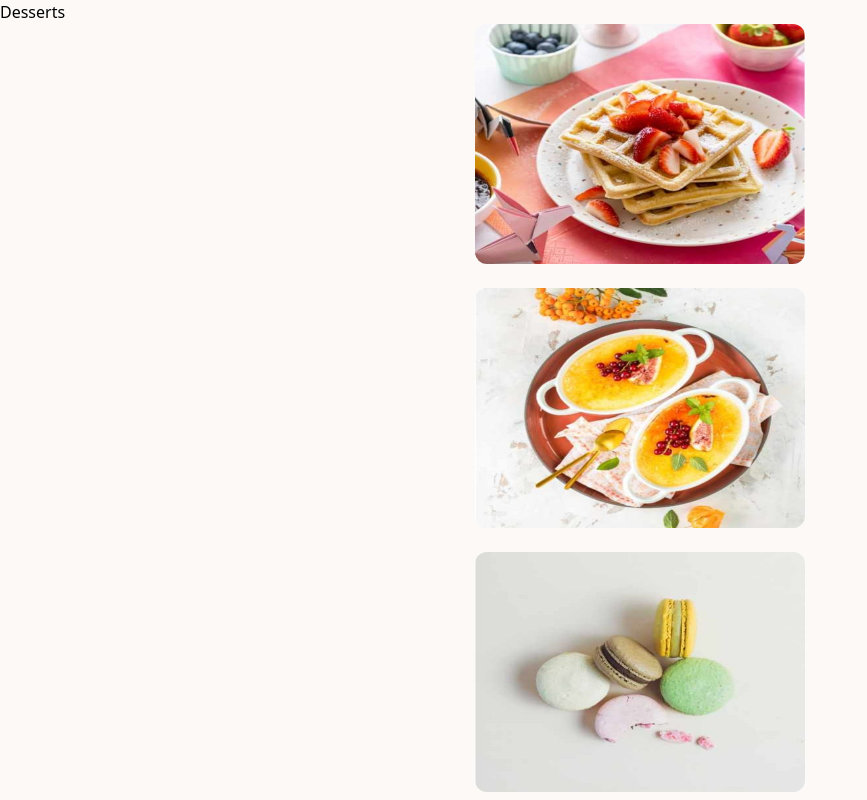
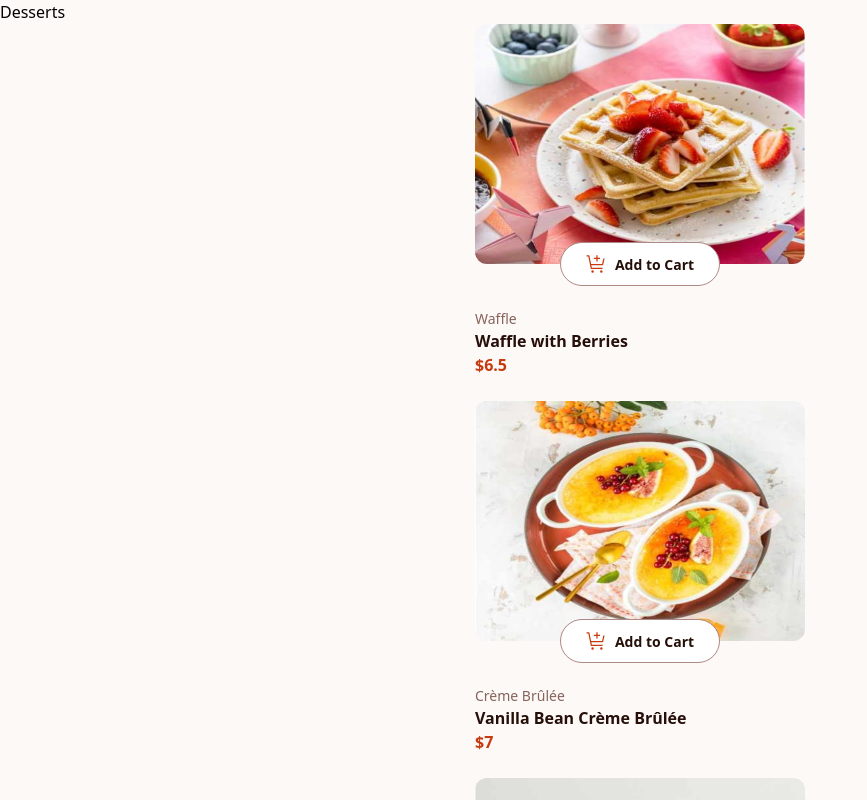
Before and after one commit to rf1303/Product-List-With-Cart, a React (Vite) app: page / in a window 1280 px wide. Shown: the top 800 px of the page, without its empty margins (0-867 px from the left). Built offline with nearby package versions, Linux system fonts and the light colour scheme.

Commit message:
buttons en proceso 02

```diff
--- a/public/data.json
+++ b/public/data.json
@@ -1,5 +1,6 @@
 [
     {
+        "id": 1,
         "image": {
             "thumbnail": "/assets/images/image-waffle-thumbnail.jpg",
             "mobile": "/assets/images/image-waffle-mobile.jpg",
@@ -11,6 +12,7 @@
         "price": 6.50
     },
     {
+        "id": 2,
         "image": {
             "thumbnail": "/assets/images/image-creme-brulee-thumbnail.jpg",
             "mobile": "/assets/images/image-creme-brulee-mobile.jpg",
@@ -22,6 +24,7 @@
         "price": 7.00
     },
     {
+        "id": 3,
         "image": {
             "thumbnail": "/assets/images/image-macaron-thumbnail.jpg",
             "mobile": "/assets/images/image-macaron-mobile.jpg",
@@ -33,6 +36,7 @@
         "price": 8.00
     },
     {
+        "id": 4,
         "image": {
             "thumbnail": "/assets/images/image-tiramisu-thumbnail.jpg",
             "mobile": "/assets/images/image-tiramisu-mobile.jpg",
@@ -44,6 +48,7 @@
         "price": 5.50
     },
     {
+        "id": 5,
         "image": {
             "thumbnail": "/assets/images/image-baklava-thumbnail.jpg",
             "mobile": "/assets/images/image-baklava-mobile.jpg",
@@ -55,6 +60,7 @@
         "price": 4.00
     },
     {
+        "id": 6,
         "image": {
             "thumbnail": "/assets/images/image-meringue-thumbnail.jpg",
             "mobile": "/assets/images/image-meringue-mobile.jpg",
@@ -66,6 +72,7 @@
         "price": 5.00
     },
     {
+        "id": 7,
         "image": {
             "thumbnail": "/assets/images/image-cake-thumbnail.jpg",
             "mobile": "/assets/images/image-cake-mobile.jpg",
@@ -77,6 +84,7 @@
         "price": 4.50
     },
     {
+        "id": 8,
         "image": {
             "thumbnail": "/assets/images/image-brownie-thumbnail.jpg",
             "mobile": "/assets/images/image-brownie-mobile.jpg",
@@ -88,6 +96,7 @@
         "price": 4.50
     },
     {
+        "id": 9,
         "image": {
             "thumbnail": "/assets/images/image-panna-cotta-thumbnail.jpg",
             "mobile": "/assets/images/image-panna-cotta-mobile.jpg",
--- a/src/Desserts.jsx
+++ b/src/Desserts.jsx
@@ -1,3 +1,4 @@
+import { AddCartBtn } from './buttons.jsx';
 import { useJsonData } from './data-context/JsonDataContext.jsx'
 
 
@@ -10,15 +11,22 @@ export function Desserts() {
                 <h1 className=''>Desserts</h1>
             </header>
             <div className='grid items-center justify-items-center gap-6'>
-                {dataProducts.map((item, index) => (
-                    <div key={index} className='w-full max-w-82.5'>
+                {dataProducts.map((item) => (
+                    <div key={item.id} className='w-full max-w-82.5'>
                         <div className=''>
                             <picture>
                                 <source srcSet={item.image.desktop} media='(min-width: 80em)' />
                                 <source srcSet={item.image.tablet} media='(min-width: 47.938em)' />
                                 <img src={item.image.desktop} alt={`image of ${item.name}`} className="w-full  max-w-82.5 h-clampImg rounded-xl" />
                             </picture>
-                            <button type='button' ></button>
+                            <div className='flex items-center justify-center transform -translate-y-1/2'>
+                                <AddCartBtn dataProducts={item}/>
+                            </div>
+                        </div>
+                        <div className=''>
+                            <p className='text-rose-500 text-preset-4 font-normal'>{item.category}</p>
+                            <p className='text-rose-900 text-preset-3 font-semibold'>{item.name}</p>
+                            <p className='text-red text-preset-3 font-semibold'>${item.price}</p>
                         </div>
                     </div>
 
--- a/src/buttons.jsx
+++ b/src/buttons.jsx
@@ -1,17 +1,27 @@
+import { useAddCart } from './data-context/CartOrderData.jsx'
 
+const IconAddCart = () => (<svg xmlns="http://www.w3.org/2000/svg" width="21" height="20" fill="none" viewBox="0 0 21 20"><g fill="#C73B0F" clip-path="url(#a)"><path d="M6.583 18.75a1.25 1.25 0 1 0 0-2.5 1.25 1.25 0 0 0 0 2.5ZM15.334 18.75a1.25 1.25 0 1 0 0-2.5 1.25 1.25 0 0 0 0 2.5ZM3.446 1.752a.625.625 0 0 0-.613-.502h-2.5V2.5h1.988l2.4 11.998a.625.625 0 0 0 .612.502h11.25v-1.25H5.847l-.5-2.5h11.238a.625.625 0 0 0 .61-.49l1.417-6.385h-1.28L16.083 10H5.096l-1.65-8.248Z" /><path d="M11.584 3.75v-2.5h-1.25v2.5h-2.5V5h2.5v2.5h1.25V5h2.5V3.75h-2.5Z" /></g><defs><clipPath id="a"><path fill="#fff" d="M.333 0h20v20h-20z" /></clipPath></defs></svg>);
 
-const IconAddCart = () => (<svg xmlns="http://www.w3.org/2000/svg" width="21" height="20" fill="none" viewBox="0 0 21 20"><g fill="#C73B0F" clip-path="url(#a)"><path d="M6.583 18.75a1.25 1.25 0 1 0 0-2.5 1.25 1.25 0 0 0 0 2.5ZM15.334 18.75a1.25 1.25 0 1 0 0-2.5 1.25 1.25 0 0 0 0 2.5ZM3.446 1.752a.625.625 0 0 0-.613-.502h-2.5V2.5h1.988l2.4 11.998a.625.625 0 0 0 .612.502h11.25v-1.25H5.847l-.5-2.5h11.238a.625.625 0 0 0 .61-.49l1.417-6.385h-1.28L16.083 10H5.096l-1.65-8.248Z"/><path d="M11.584 3.75v-2.5h-1.25v2.5h-2.5V5h2.5v2.5h1.25V5h2.5V3.75h-2.5Z"/></g><defs><clipPath id="a"><path fill="#fff" d="M.333 0h20v20h-20z"/></clipPath></defs></svg>);
+const IconDecrement = () => (<svg xmlns="http://www.w3.org/2000/svg" width="10" height="2" fill="none" viewBox="0 0 10 2"><path fill="#fff" d="M0 .375h10v1.25H0V.375Z" /></svg>);
 
+const Icon = () => (<svg xmlns="http://www.w3.org/2000/svg" width="10" height="10" fill="none" viewBox="0 0 10 10"><path fill="#fff" d="M10 4.375H5.625V0h-1.25v4.375H0v1.25h4.375V10h1.25V5.625H10v-1.25Z" /></svg>);
 
-const IconDecrement = () => (<svg xmlns="http://www.w3.org/2000/svg" width="10" height="2" fill="none" viewBox="0 0 10 2"><path fill="#fff" d="M0 .375h10v1.25H0V.375Z"/></svg>);
+// export const handleAddCart = () ({
+//
+// });
 
-const Icon = () => (<svg xmlns="http://www.w3.org/2000/svg" width="10" height="10" fill="none" viewBox="0 0 10 10"><path fill="#fff" d="M10 4.375H5.625V0h-1.25v4.375H0v1.25h4.375V10h1.25V5.625H10v-1.25Z"/></svg>);
-
-
-export function AddCartBtn () {
-
+export function AddCartBtn({ dataProducts }) {
+    const { state, dispath } = useAddCart();
     return (
-        <button type="button" className="" onClick={}></button>
+        <>
+            <button type="button" onClick={() => dispath({ type: "ADD_TO_CART" })}
+                className="bg-white w-40 h-11 border border-rose-400 text-preset-4 text-rose-900 font-semibold flex items-center justify-center rounded-full gap-2" >
+                <IconAddCart /> Add to Cart
+            </button>
+            {/* <div className=''> */}
+            {/*     <button ></button> */}
+            {/* </div> */}
+        </>
     );
 
 }
--- a/src/index.css
+++ b/src/index.css
@@ -31,13 +31,13 @@ body,
 }
 
 
-button {
-    display: block;
-    font-family: inherit;
-    font-size: inherit;
-    color: inherit;
-    border: none;
-}
+/* button { */
+/*     display: block; */
+/*     font-family: inherit; */
+/*     font-size: inherit; */
+/*     color: inherit; */
+/*     border: none; */
+/* } */
 
 @theme {
     --color-red: hsl(14, 86%, 42%);
```
Also changed, not shown: 1 other file (tests, documents, lock files or other folders).
